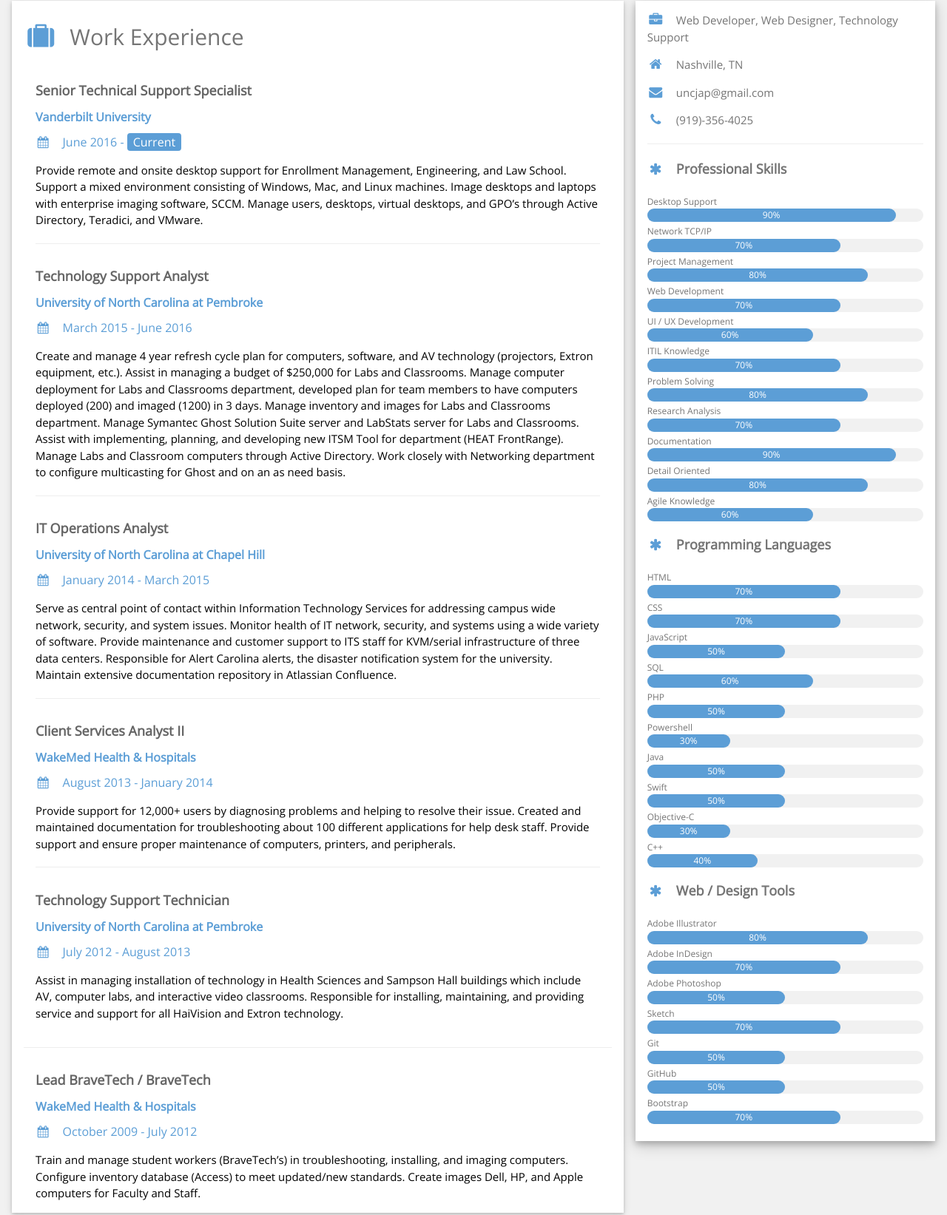
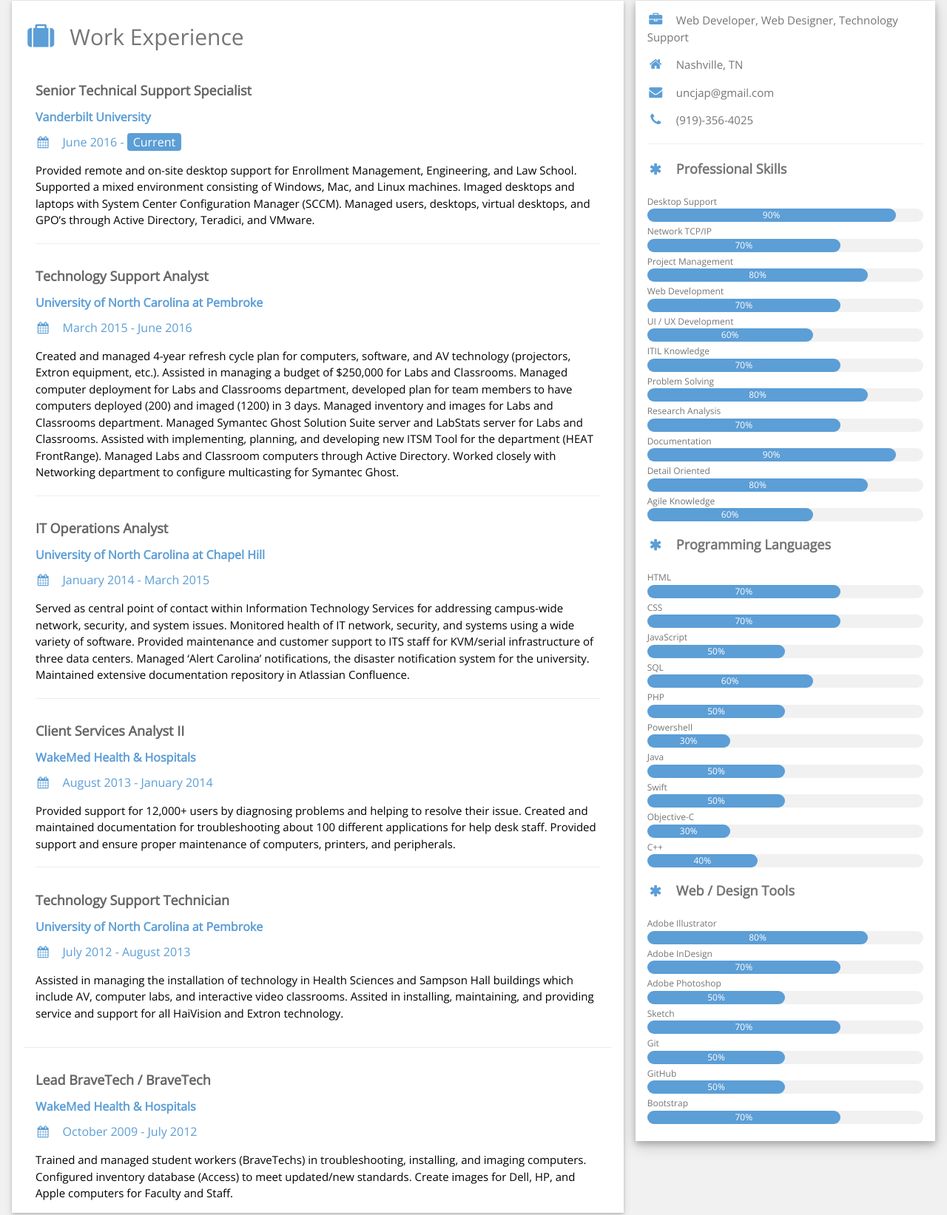
Before and after one commit to joshplummer356/joshplummer356.github.io, a plain HTML site: page index.html in a window 1280 px wide. Shown: the part 147-1790 px from the top of the page at 74% size. Drawn offline with nearby package versions, Linux system fonts and the light colour scheme.

Commit message:
Updated descriptions corrected spelling
Updated descriptions corrected spelling.

Updated all descriptions.
Corrected *Bachelor*

```diff
--- a/index.html
+++ b/index.html
@@ -35,7 +35,7 @@
           <h5 class="w3-opacity"><b>Senior Technical Support Specialist</b></h5>
           <h6 class="w3-text-lightblue"><b>Vanderbilt University</b></h6>
           <h6 class="w3-text-lightblue"><i class="fa fa-calendar fa-fw w3-margin-right"></i>June 2016 - <span class="w3-tag w3-lightblue w3-round">Current</span></h6>
-          <p>Provide remote and onsite desktop support for Enrollment Management, Engineering, and Law School. Support a mixed environment consisting of Windows, Mac, and Linux machines. Image desktops and laptops with enterprise imaging software, SCCM. Manage users, desktops, virtual desktops, and GPO’s through Active Directory, Teradici, and VMware.</p>
+          <p>Provided remote and on-site desktop support for Enrollment Management, Engineering, and Law School. Supported a mixed environment consisting of Windows, Mac, and Linux machines. Imaged desktops and laptops with System Center Configuration Manager (SCCM). Managed users, desktops, virtual desktops, and GPO’s through Active Directory, Teradici, and VMware.</p>
           <hr>
         </div>
 
@@ -43,7 +43,7 @@
           <h5 class="w3-opacity"><b>Technology Support Analyst</b></h5>
           <h6 class="w3-text-lightblue"><b>University of North Carolina at Pembroke</b></h6>
           <h6 class="w3-text-lightblue"><i class="fa fa-calendar fa-fw w3-margin-right"></i>March 2015 - June 2016</h6>
-          <p>Create and manage 4 year refresh cycle plan for computers, software, and AV technology (projectors, Extron equipment, etc.). Assist in managing a budget of $250,000 for Labs and Classrooms. Manage computer deployment for Labs and Classrooms department, developed plan for team members to have computers deployed (200) and imaged (1200) in 3 days. Manage inventory and images for Labs and Classrooms department. Manage Symantec Ghost Solution Suite server and LabStats server for Labs and Classrooms. Assist with implementing, planning, and developing new ITSM Tool for department (HEAT FrontRange). Manage Labs and Classroom computers through Active Directory. Work closely with Networking department to configure multicasting for Ghost and on an as need basis.</p>
+          <p>Created and managed 4-year refresh cycle plan for computers, software, and AV technology (projectors, Extron equipment, etc.). Assisted in managing a budget of $250,000 for Labs and Classrooms. Managed computer deployment for Labs and Classrooms department, developed plan for team members to have computers deployed (200) and imaged (1200) in 3 days. Managed inventory and images for Labs and Classrooms department. Managed Symantec Ghost Solution Suite server and LabStats server for Labs and Classrooms. Assisted with implementing, planning, and developing new ITSM Tool for the department (HEAT FrontRange). Managed Labs and Classroom computers through Active Directory. Worked closely with Networking department to configure multicasting for Symantec Ghost. </p>
           <hr>
         </div>
 
@@ -51,7 +51,7 @@
           <h5 class="w3-opacity"><b>IT Operations Analyst</b></h5>
           <h6 class="w3-text-lightblue"><b>University of North Carolina at Chapel Hill</b></h6>
           <h6 class="w3-text-lightblue"><i class="fa fa-calendar fa-fw w3-margin-right"></i>January 2014 - March 2015</h6>
-          <p>Serve as central point of contact within Information Technology Services for addressing campus wide network, security, and system issues. Monitor health of IT network, security, and systems using a wide variety of software. Provide maintenance and customer support to ITS staff for KVM/serial infrastructure of three data centers. Responsible for Alert Carolina alerts, the disaster notification system for the university. Maintain extensive documentation repository in Atlassian Confluence.</p>
+          <p>Served as central point of contact within Information Technology Services for addressing campus-wide network, security, and system issues. Monitored health of IT network, security, and systems using a wide variety of software. Provided maintenance and customer support to ITS staff for KVM/serial infrastructure of three data centers. Managed ‘Alert Carolina’ notifications, the disaster notification system for the university. Maintained extensive documentation repository in Atlassian Confluence.</p>
           <hr>
         </div>
 
@@ -59,7 +59,7 @@
           <h5 class="w3-opacity"><b>Client Services Analyst II</b></h5>
           <h6 class="w3-text-lightblue"><b>WakeMed Health &amp; Hospitals</b></h6>
           <h6 class="w3-text-lightblue"><i class="fa fa-calendar fa-fw w3-margin-right"></i>August 2013 - January 2014</h6>
-          <p>Provide support for 12,000+ users by diagnosing problems and helping to resolve their issue. Created and maintained documentation for troubleshooting about 100 different applications for help desk staff. Provide support and ensure proper maintenance of computers, printers, and peripherals.</p>
+          <p>Provided support for 12,000+ users by diagnosing problems and helping to resolve their issue. Created and maintained documentation for troubleshooting about 100 different applications for help desk staff. Provided support and ensure proper maintenance of computers, printers, and peripherals. </p>
           <hr>
         </div>
 
@@ -67,7 +67,7 @@
           <h5 class="w3-opacity"><b>Technology Support Technician</b></h5>
           <h6 class="w3-text-lightblue"><b>University of North Carolina at Pembroke</b></h6>
           <h6 class="w3-text-lightblue"><i class="fa fa-calendar fa-fw w3-margin-right"></i>July 2012 - August 2013</h6>
-          <p>Assist in managing installation of technology in Health Sciences and Sampson Hall buildings which include AV, computer labs, and interactive video classrooms. Responsible for installing, maintaining, and providing service and support for all HaiVision and Extron technology.</p>
+          <p>Assisted in managing the installation of technology in Health Sciences and Sampson Hall buildings which include AV, computer labs, and interactive video classrooms. Assited in installing, maintaining, and providing service and support for all HaiVision and Extron technology.</p>
         </div>
         <hr>
 
@@ -75,7 +75,7 @@
           <h5 class="w3-opacity"><b>Lead BraveTech / BraveTech</b></h5>
           <h6 class="w3-text-lightblue"><b>WakeMed Health &amp; Hospitals</b></h6>
           <h6 class="w3-text-lightblue"><i class="fa fa-calendar fa-fw w3-margin-right"></i>October 2009 - July 2012</h6>
-          <p>Train and manage student workers (BraveTech’s) in troubleshooting, installing, and imaging computers. Configure inventory database (Access) to meet updated/new standards. Create images Dell, HP, and Apple computers for Faculty and Staff.</p>
+          <p>Trained and managed student workers (BraveTechs) in troubleshooting, installing, and imaging computers. Configured inventory database (Access) to meet updated/new standards. Create images for Dell, HP, and Apple computers for Faculty and Staff.</p>
         </div>
       </div>
 <!-- Work Experience End -->
@@ -87,7 +87,7 @@
         <div class="w3-container">
           <h5 class="w3-opacity"><b>University of North Carolina at Pembroke</b></h5>
           <h6 class="w3-text-lightblue"><i class="fa fa-calendar fa-fw w3-margin-right"></i>2009 - 2013</h6>
-          <p>Bachlor of Science in Information Technology</p>
+          <p>Bachelor of Science in Information Technology</p>
           <p>Minor in Computer Science with Emphasis in Programming<br>
           Minor in Computer Science with Emphasis in World Wide Web</p>
         </div>
```
